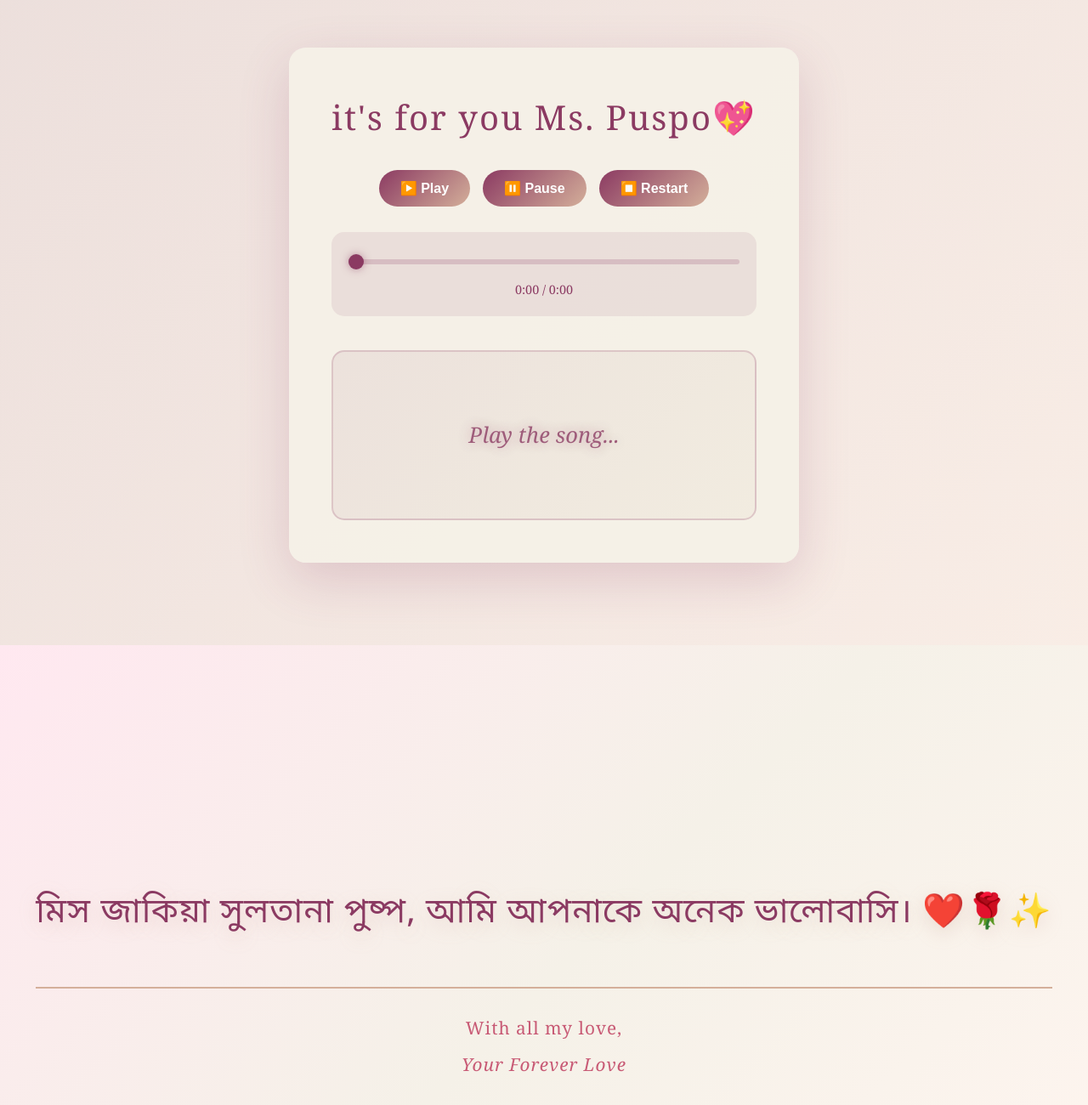
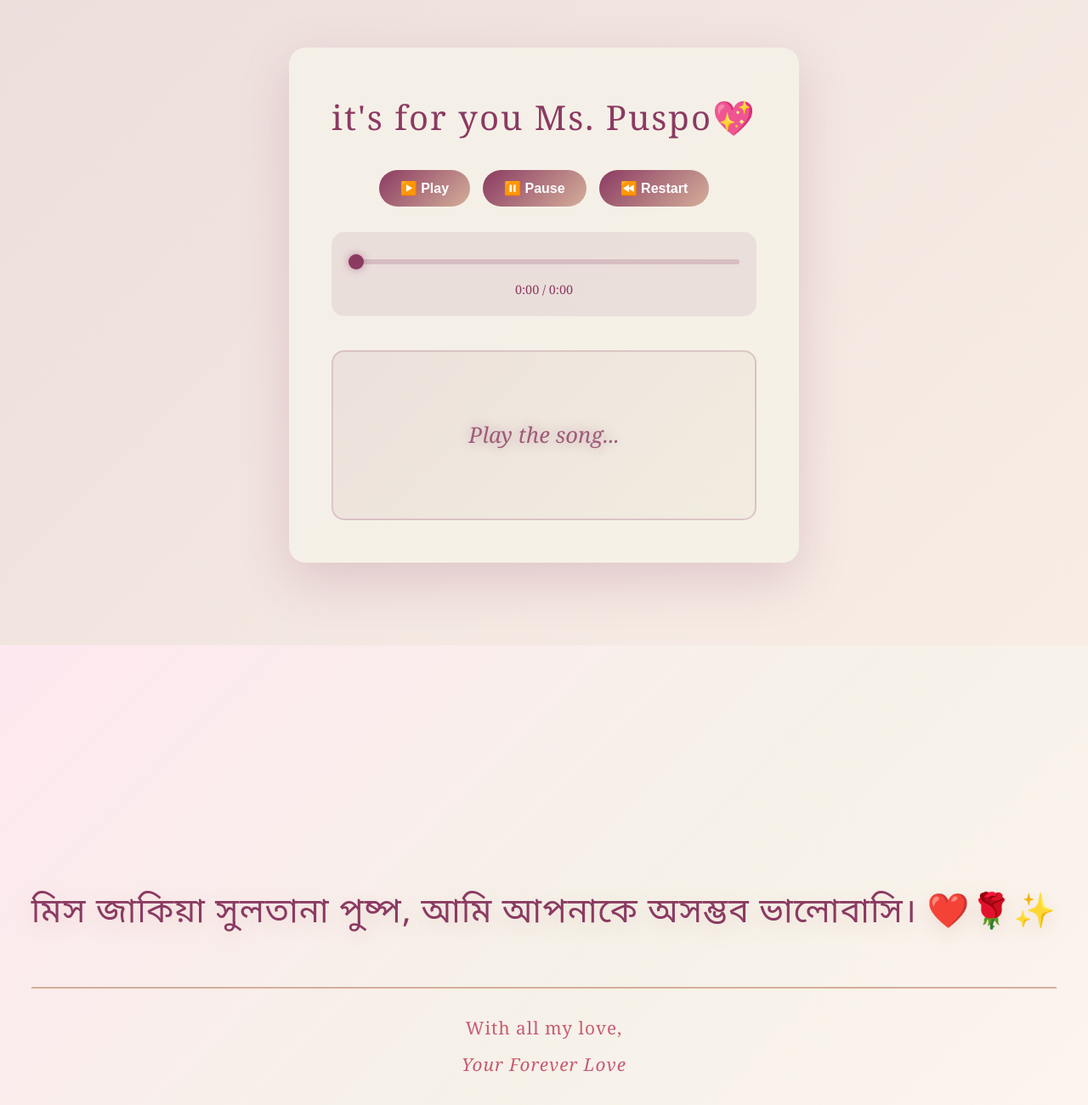
Before and after one commit to Taho100/Only-for-you, a plain HTML site: page index.html in a window 1280 px wide. Shown: the part 841-2141 px from the top of the page at 85% size. Drawn offline with Linux system fonts and the light colour scheme; animation ran at ten frames a second.

Commit message:
Fix HTML formatting and update final message

```diff
--- a/index.html
+++ b/index.html
@@ -39,7 +39,7 @@
         <div class="player-controls">
             <button id="playBtn" class="control-btn">▶️ Play</button>
             <button id="pauseBtn" class="control-btn">⏸️ Pause</button>
-            <button id="stopBtn" class="control-btn">⏹️ Restart</button>
+            <button id="stopBtn" class="control-btn">⏪ Restart</button>
         </div>
 
         <!-- PROGRESS -->
@@ -75,7 +75,7 @@
     <!-- Final Message Section -->
     <section class="final-message">
         <div class="message-wrapper">
-            <h2 class="bengali-text">মিস জাকিয়া সুলতানা পুষ্প, আমি আপনাকে অনেক ভালোবাসি। ❤️🌹✨</h2>
+            <h2 class="bengali-text">মিস জাকিয়া সুলতানা পুষ্প, আমি আপনাকে অসম্ভব ভালোবাসি। ❤️🌹✨</h2>
             <div class="signature">
                 <p>With all my love,</p>
                 <p class="signature-name">Your Forever Love</p>
```
